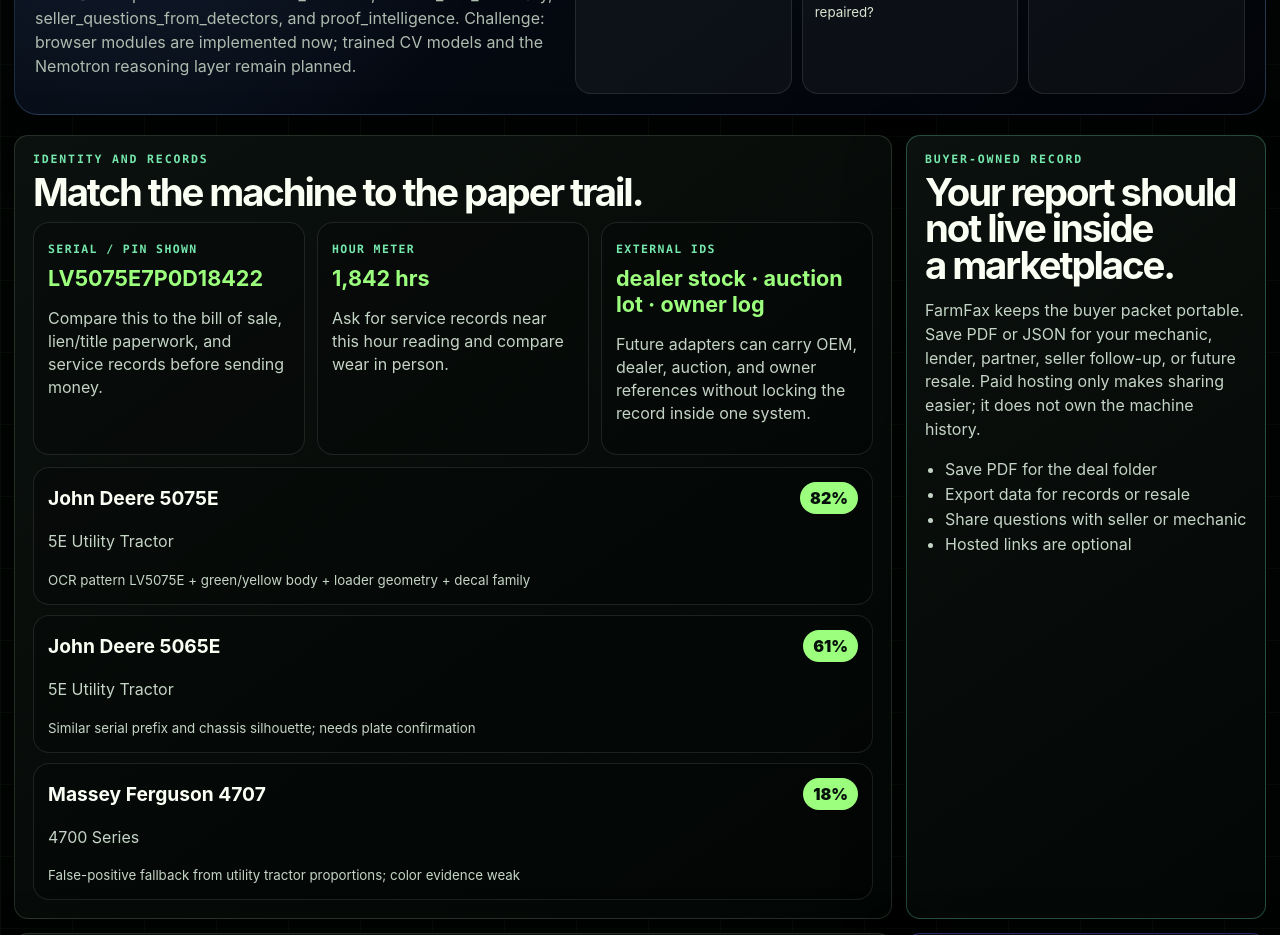
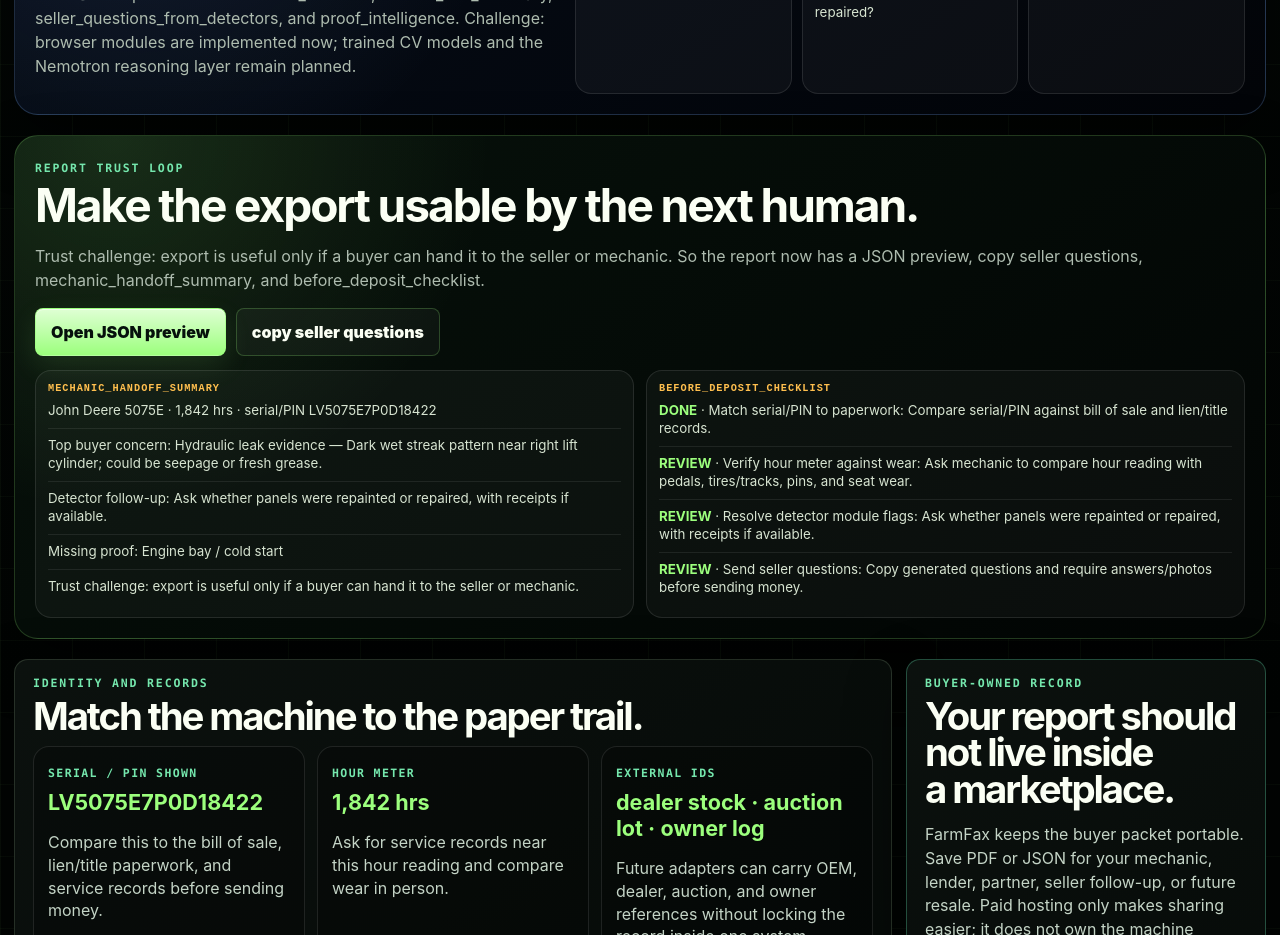
Before and after one commit to primetimeindy/farmfax, a React (Vite) app: page / in a window 1280 px wide. Shown: the part 6200-7135 px from the top of the page. Built offline with nearby package versions, Linux system fonts and the light colour scheme.

Commit message:
feat: close report trust loop

```diff
--- a/src/App.css
+++ b/src/App.css
@@ -200,6 +200,18 @@
 .intel-grid article span { color:#9cc4ff; font:1000 .62rem/1 ui-monospace, monospace; letter-spacing:.09em; text-transform:uppercase; }
 .intel-grid article b { display:block; margin:9px 0 7px; color:var(--green); line-height:1.08; }
 .intel-grid article small { color:#d7e4d1; line-height:1.35; }
+.report-trust-loop { margin:0 0 20px; border:1px solid rgba(156,255,125,.20); border-radius:24px; padding:20px; background:radial-gradient(circle at 8% 0%, rgba(156,255,125,.12), transparent 30%), linear-gradient(145deg, rgba(7,18,11,.96), rgba(2,5,4,.96)); box-shadow:var(--shadow); }
+.report-trust-loop h2 { font-size:clamp(1.8rem,3.6vw,3.2rem); margin:8px 0; letter-spacing:-.045em; }
+.report-trust-loop p { color:var(--muted); line-height:1.5; }
+.trust-actions { display:flex; flex-wrap:wrap; align-items:center; gap:10px; margin:14px 0; }
+.trust-actions small { color:var(--mint); font-weight:900; }
+.trust-grid { display:grid; grid-template-columns:1fr 1fr; gap:12px; }
+.trust-grid article { border:1px solid rgba(255,255,255,.10); border-radius:16px; padding:12px; background:rgba(255,255,255,.035); }
+.trust-grid article span { display:block; color:var(--amber); font:1000 .64rem/1 ui-monospace, monospace; letter-spacing:.10em; text-transform:uppercase; margin-bottom:9px; }
+.trust-grid article small { display:block; color:#d7e4d1; line-height:1.35; padding:8px 0; border-top:1px solid rgba(255,255,255,.08); }
+.trust-grid article small:first-of-type { border-top:0; padding-top:0; }
+.trust-grid article b { color:var(--green); text-transform:uppercase; }
+.json-preview-drawer { margin:14px 0 0; max-height:360px; overflow:auto; border:1px solid rgba(156,255,125,.18); border-radius:16px; padding:14px; background:#031008; color:#dfffd4; font:800 .76rem/1.45 ui-monospace, monospace; white-space:pre-wrap; }
 .report-preview-card button { width:100%; }
 .capture-grid { display:grid; grid-template-columns: repeat(2, minmax(0,1fr)); gap: 12px; }
 .capture-slot { border:1px solid rgba(255,255,255,.1); border-radius: 18px; padding: 13px; background:rgba(0,0,0,.22); display:grid; grid-template-columns: minmax(0,1fr) 116px; gap: 10px; min-height: 190px; }
@@ -388,7 +400,7 @@
   .analysis-layout, .packet-layout { grid-template-columns:1fr; }
   .source-trail { color:#111; background:#fff; font-size:10px; }
 }
-@media (max-width: 1180px) { .hero-card, .analysis-layout, .packet-layout, .sample-selector, .report-intelligence-panel { grid-template-columns:1fr; } .architecture-row, .identity-grid, .intel-grid { grid-template-columns:1fr; } .proof-strip { grid-template-columns:repeat(2,1fr); } .risk-strip { grid-template-columns:repeat(2,1fr); } }
+@media (max-width: 1180px) { .hero-card, .analysis-layout, .packet-layout, .sample-selector, .report-intelligence-panel { grid-template-columns:1fr; } .architecture-row, .identity-grid, .intel-grid, .trust-grid { grid-template-columns:1fr; } .proof-strip { grid-template-columns:repeat(2,1fr); } .risk-strip { grid-template-columns:repeat(2,1fr); } }
 @media (max-width: 820px) {
   .app-shell { width:calc(100vw - 14px); padding:8px 0 24px; }
   .topbar { position:static; align-items:flex-start; flex-direction:column; gap:10px; }
--- a/src/App.tsx
+++ b/src/App.tsx
@@ -152,6 +152,8 @@
     'nemotron_reasoning_layer: planned': boolean
     challenge: string
   }
+  mechanic_handoff_summary: string[]
+  before_deposit_checklist: Array<{ label: string; status: 'done' | 'needs-proof' | 'review'; action: string }>
   risk_summary: RiskCard[]
   buyer_questions: string[]
   missing_evidence: string[]
@@ -653,6 +655,8 @@
     engine: 0,
   })
   const [mediaErrors, setMediaErrors] = useState<Partial<Record<SlotId, string>>>({})
+  const [jsonPreviewOpen, setJsonPreviewOpen] = useState(false)
+  const [copyStatus, setCopyStatus] = useState('')
 
   const acceptedCount = slots.filter((slot) => slot.state === 'accepted').length
   const reviewCount = slots.filter((slot) => slot.state === 'review').length
@@ -729,6 +733,19 @@
       : riskSummary.some((risk) => risk.severity === 'yellow')
         ? 'The packet is usable, but ask for the missing or cleaner photos before you rely on the listing.'
         : 'Photos look complete enough for a seller call. Still match serial paperwork and service records before paying.'
+  const mechanicHandoffSummary = useMemo(() => [
+    `${reportSeed.makeModelGuess.make} ${reportSeed.makeModelGuess.model} · ${reportSeed.hourMeter == null ? 'hour meter unknown' : `${reportSeed.hourMeter.toLocaleString()} hrs`} · serial/PIN ${reportSeed.serialNumber}`,
+    `Top buyer concern: ${highestRiskFinding.category} — ${highestRiskFinding.finding}`,
+    moduleRiskSummary[0] ? `Detector follow-up: ${moduleRiskSummary[0].action}` : 'Detector follow-up: no module risk above green in supplied media.',
+    `Missing proof: ${missing.length ? missing.map((slot) => slot.title).join(', ') : 'none in required checklist'}`,
+    'Trust challenge: export is useful only if a buyer can hand it to the seller or mechanic.',
+  ], [highestRiskFinding.category, highestRiskFinding.finding, missing, moduleRiskSummary, reportSeed.hourMeter, reportSeed.makeModelGuess.make, reportSeed.makeModelGuess.model, reportSeed.serialNumber])
+  const beforeDepositChecklist = useMemo(() => [
+    { label: 'Match serial/PIN to paperwork', status: missing.some((slot) => slot.id === 'serial') ? 'needs-proof' as const : 'done' as const, action: missing.some((slot) => slot.id === 'serial') ? 'Get a straight-on serial plate photo before deposit.' : 'Compare serial/PIN against bill of sale and lien/title records.' },
+    { label: 'Verify hour meter against wear', status: missing.some((slot) => slot.id === 'hours') ? 'needs-proof' as const : 'review' as const, action: missing.some((slot) => slot.id === 'hours') ? 'Get hour meter photo before scheduling pickup.' : 'Ask mechanic to compare hour reading with pedals, tires/tracks, pins, and seat wear.' },
+    { label: 'Resolve detector module flags', status: moduleRiskSummary.length ? 'review' as const : 'done' as const, action: moduleRiskSummary[0]?.action ?? 'No detector module requires extra proof before the seller call.' },
+    { label: 'Send seller questions', status: detectorQuestions.length ? 'review' as const : 'done' as const, action: detectorQuestions.length ? 'Copy generated questions and require answers/photos before sending money.' : 'Use baseline seller questions before inspection.' },
+  ], [detectorQuestions.length, missing, moduleRiskSummary])
   const conditionScore = useMemo(() => {
     const penalty = findings.reduce((sum, finding) => sum + severityWeight(finding.severity), 0) + missing.length * 5
     return Math.round(Math.max(0, Math.min(100, reportSeed.conditionScore - penalty * 0.15 + acceptedCount)))
@@ -791,12 +808,14 @@
       'nemotron_reasoning_layer: planned': true,
       challenge: 'Detector module outputs are exported as buyer decision support, not as mechanical certification.',
     },
+    mechanic_handoff_summary: mechanicHandoffSummary,
+    before_deposit_checklist: beforeDepositChecklist,
     risk_summary: riskSummary,
     buyer_questions: [...reportSeed.buyerQuestions, ...detectorQuestions],
     missing_evidence: missing.map((slot) => slot.title),
     open_record_commitment: reportSeed.openRecordCommitment,
     integration_stack: architectureStack.map((item) => item.name),
-  }), [acceptedCount, analyzedSlots, conditionScore, detectorModuleExports, detectorQuestions, findings, missing, moduleRiskSummary, photoSourceCount, reportSeed, sampledFrameCount, scenarioState.selectedScenarioId, riskSummary, videoSourceCount])
+  }), [acceptedCount, analyzedSlots, beforeDepositChecklist, conditionScore, detectorModuleExports, detectorQuestions, findings, mechanicHandoffSummary, missing, moduleRiskSummary, photoSourceCount, reportSeed, sampledFrameCount, scenarioState.selectedScenarioId, riskSummary, videoSourceCount])
 
   const openRecordPreview = useMemo(() => ({
     schema: report.schema_version,
@@ -816,6 +835,8 @@
     module_risk_summary: report.module_risk_summary,
     seller_questions_from_detectors: report.seller_questions_from_detectors,
     proof_intelligence: report.proof_intelligence,
+    mechanic_handoff_summary: report.mechanic_handoff_summary,
+    before_deposit_checklist: report.before_deposit_checklist,
     risk_summary: report.risk_summary.map((risk) => ({ id: risk.id, score: risk.score, level: risk.level, action: risk.buyerAction })),
     portability: 'Core record exports as JSON/PDF; paid hosting does not own the equipment history.',
   }), [report, reportSeed.hourMeter, slots])
@@ -1063,6 +1084,17 @@
     link.click()
     document.body.removeChild(link)
     URL.revokeObjectURL(url)
+  }
+
+  async function copySellerQuestions() {
+    const text = report.buyer_questions.map((question, index) => `${index + 1}. ${question}`).join('\n')
+    try {
+      await navigator.clipboard.writeText(text)
+      setCopyStatus('seller questions copied')
+    } catch {
+      setCopyStatus('copy blocked — select questions from JSON preview')
+    }
+    window.setTimeout(() => setCopyStatus(''), 2400)
   }
 
   return (
@@ -1438,6 +1470,34 @@
         </div>
       </section>
 
+      <section className="report-trust-loop" data-qa="report-trust-loop">
+        <div>
+          <span className="section-label">Report trust loop</span>
+          <h2>Make the export usable by the next human.</h2>
+          <p>Trust challenge: export is useful only if a buyer can hand it to the seller or mechanic. So the report now has a JSON preview, copy seller questions, mechanic_handoff_summary, and before_deposit_checklist.</p>
+          <div className="trust-actions">
+            <button type="button" onClick={() => setJsonPreviewOpen((open) => !open)}>{jsonPreviewOpen ? 'Close JSON preview' : 'Open JSON preview'}</button>
+            <button className="ghost" type="button" onClick={() => void copySellerQuestions()}>copy seller questions</button>
+            {copyStatus && <small>{copyStatus}</small>}
+          </div>
+        </div>
+        <div className="trust-grid">
+          <article>
+            <span>mechanic_handoff_summary</span>
+            {report.mechanic_handoff_summary.map((item) => <small key={item}>{item}</small>)}
+          </article>
+          <article>
+            <span>before_deposit_checklist</span>
+            {report.before_deposit_checklist.map((item) => (
+              <small key={item.label}><b>{item.status}</b> · {item.label}: {item.action}</small>
+            ))}
+          </article>
+        </div>
+        {jsonPreviewOpen && (
+          <pre className="json-preview-drawer" data-qa="json-preview-drawer">{JSON.stringify(openRecordPreview, null, 2)}</pre>
+        )}
+      </section>
+
       <section className="packet-layout" id="catalog">
         <div className="panel catalog-panel">
           <div className="section-label">identity and records</div>
```
Also changed, not shown: scripts/verify-demo.mjs (+7 -0 lines).
